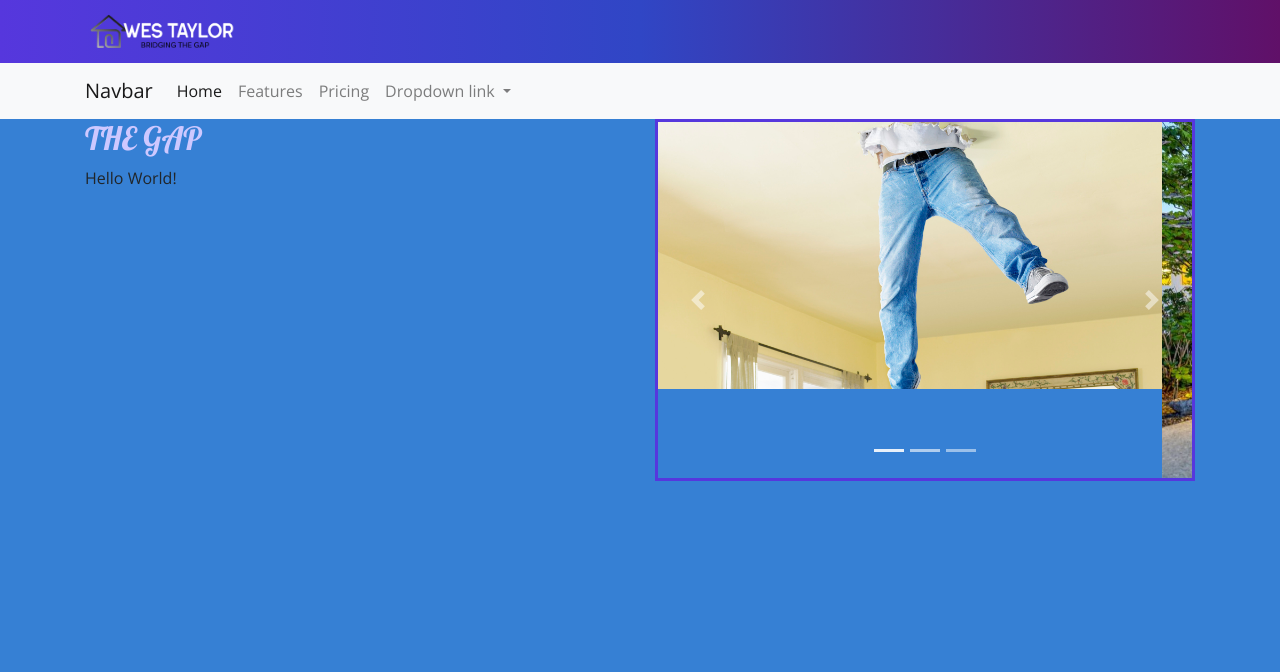
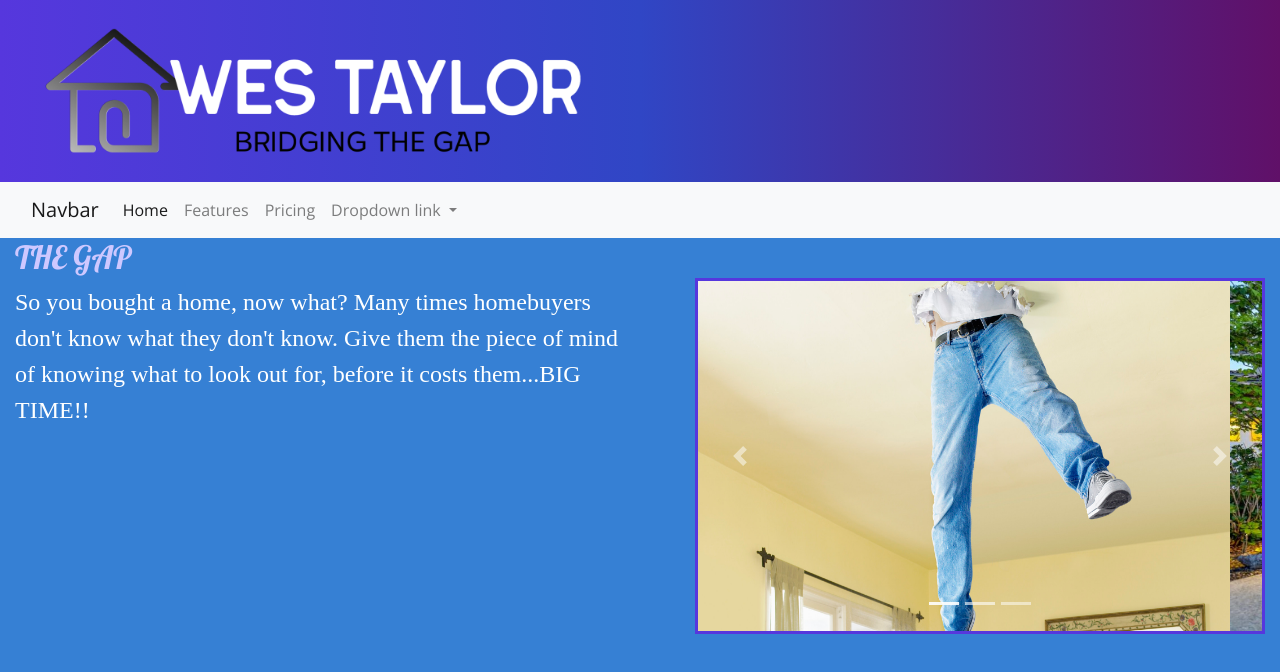
Before and after one commit to ljlinning/BridgingTheGapWithWes, a website: page index.html in a window 1280 px wide. Drawn offline with nearby package versions, Linux system fonts and the light colour scheme.

Commit message:
jumbotron align left

```diff
--- a/css/styles.css
+++ b/css/styles.css
@@ -1,6 +1,7 @@
 body {
     font-family: "Open Sans", sans-serif;
-    background-color: rgb(54, 128, 212)
+    background-color: rgb(54, 128, 212);
+
  }
 
 h1, h2, h3 {
@@ -11,9 +12,15 @@ h2 {
     color: #3846C5;
 }
 
+p {
+    font-size: 1.5rem;
+    font-family: "Times New Roman", "Serif", "System", tahoma;
+    color: white;
+}
 header, h2 {
     color: #CEC8FF;
 }
+
 
 .site-footer {
     background-image: linear-gradient(#CEC8FF, WHITE);
@@ -40,4 +47,6 @@ header, h2 {
 
 .carousel {
     border: solid #5637DD;
+    margin-top: 40px;
+    margin-left: 40px;
 }
--- a/index.html
+++ b/index.html
@@ -16,17 +16,17 @@
 <body>
 
     <header class="jumbotron jumbotron-fluid">
-        <div class="container">
+        <div class="container-fluid">
             <div class="row">
-                <div class="col-4 col-sm-3 col-md-2 align-self center">
+                <div class="col-2 col-xs-6 col-md-6 align-self">
                     <img src="img/AmericasGeneralContractor.png" class="img-fluid" height="130px" width="auto"/>
                 </div>
             </div>
         </div>
     </header>
 
-    <nav class="navbar navbar-expand-lg navbar-light bg-light">
-        <div class="container">
+    <nav class="navbar navbar-expand-lg navbar-light bg-light align-self">
+        <div class="container-fluid">
             <a class="navbar-brand" href="#">Navbar</a>
             <button class="navbar-toggler" type="button" data-toggle="collapse" data-target="#navbarNavDropdown" aria-controls="navbarNavDropdown" aria-expanded="false" aria-label="Toggle navigation">
             <span class="navbar-toggler-icon"></span>
@@ -57,11 +57,11 @@
         </div>
       </nav>
 
-    <div class="container">
+    <div class="container-fluid">
         <div class="row">
             <div class="col-6" id="#mainWindow">
                 <h2 id="#mainWindow">THE GAP</h2>
-                <p>Hello World!</p>
+                <p>So you bought a home, now what? Many times homebuyers don't know what they don't know. Give them the piece of mind of knowing what to look out for, before it costs them...BIG TIME!!</p>
             </div>
             <div class="col-6">
                 <div id="carouselIndicators" class="carousel slide" data-ride="carousel">
@@ -72,13 +72,13 @@
                     </ol>
                     <div class="carousel-inner">
                       <div class="carousel-item active">
-                        <img src="img/FallThroughCeiling.jpg" class="d-block w-100" alt="falling">
+                        <img src="img/FallThroughCeiling.jpg" height=350px class="d-block w-100" alt="falling">
                       </div>
                       <div class="carousel-item">
-                        <img src="img/LightUpOutside.jpg" class="d-block w-100" alt="LightUpOutside">
+                        <img src="img/LightUpOutside.jpg" height=350px class="d-block w-100" alt="LightUpOutside">
                       </div>
                       <div class="carousel-item">
-                        <img src="img/BlackMold.jpg" class="d-block w-100" alt="BlackMold">
+                        <img src="img/BlackMold.jpg" height=350px class="d-block w-100" alt="BlackMold">
                       </div>
                     </div>
                     <a class="carousel-control-prev" href="#carouselIndicators" role="button" data-slide="prev">
```
